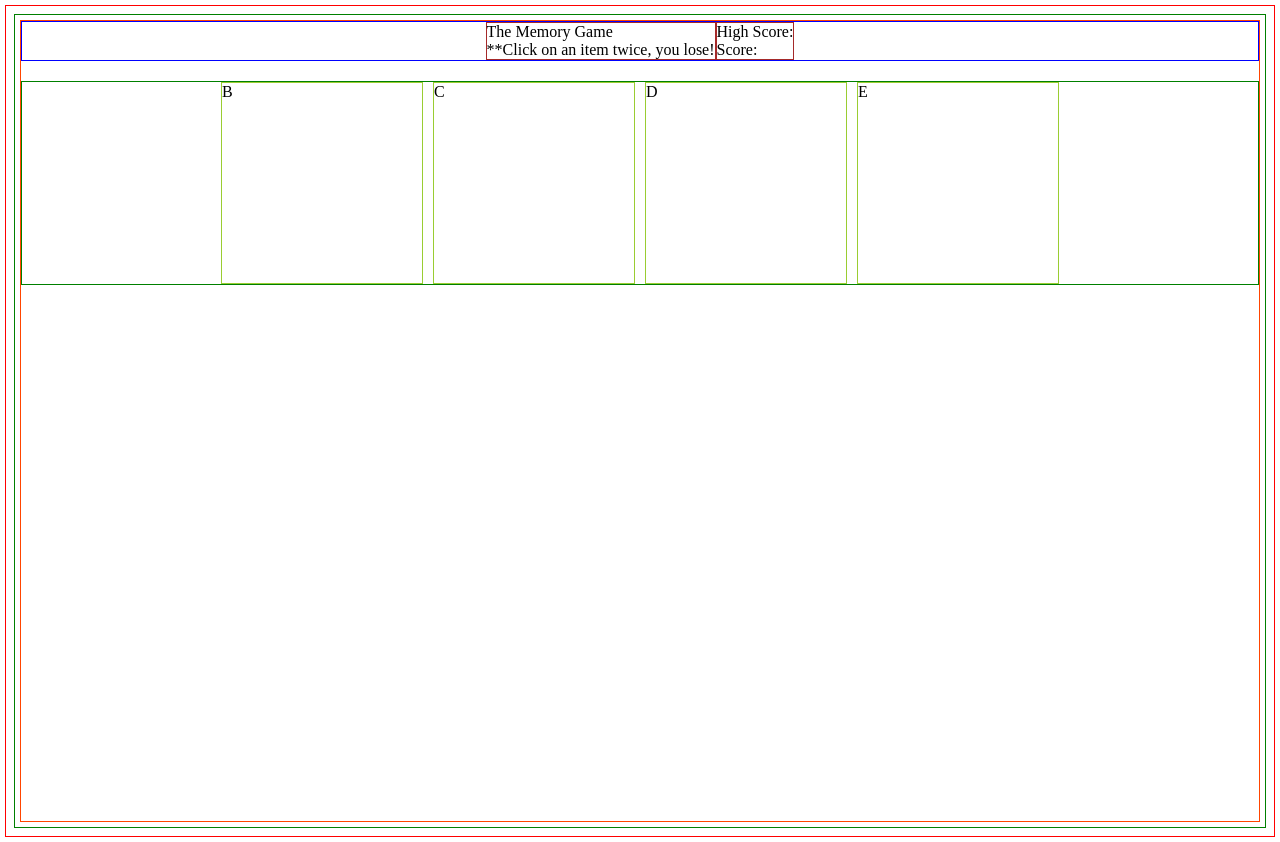
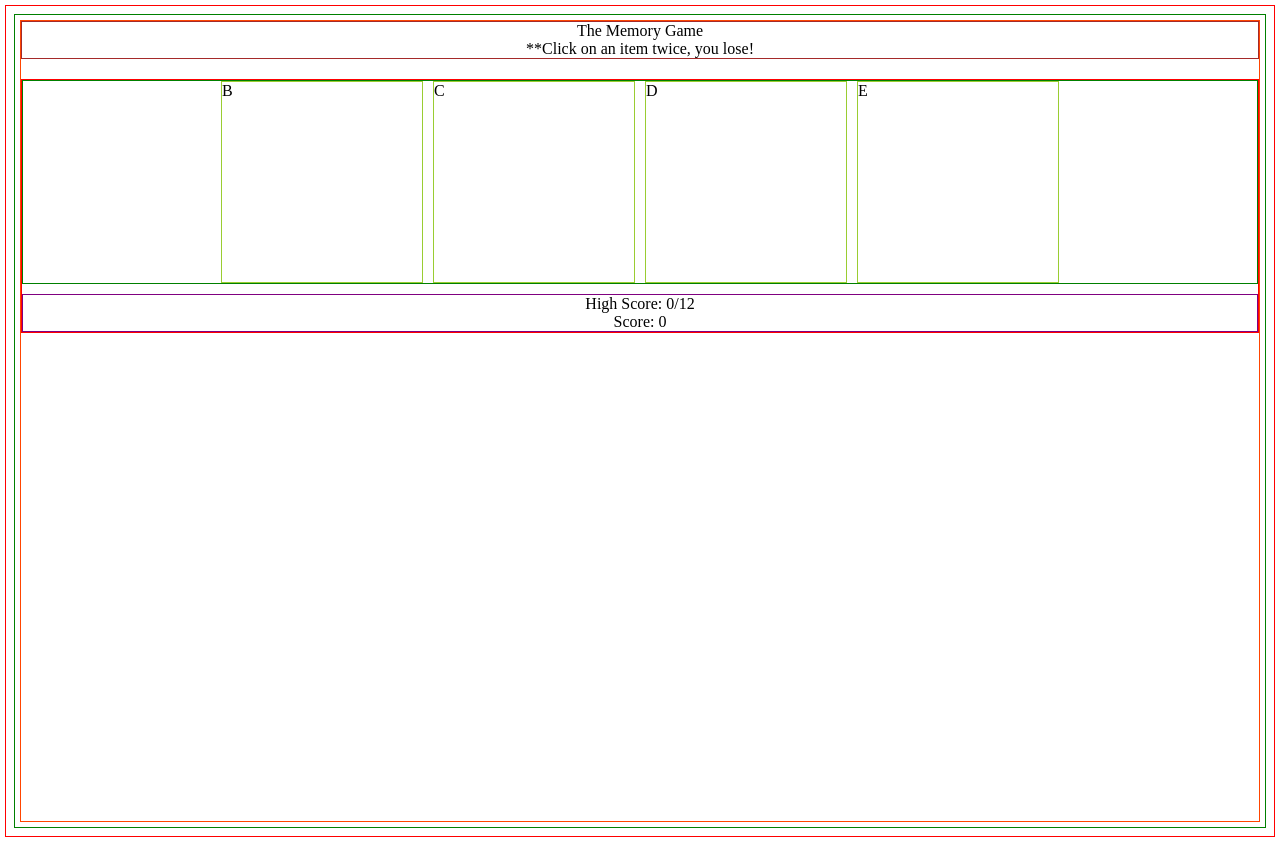
Before and after one commit to Mitadru47/TOP-Memory-Game, a React (Vite) app: page / in a window 1280 px wide. Built offline with nearby package versions, Linux system fonts and the light colour scheme.

Commit message:
Scorecard Logic

```diff
--- a/src/components/Grid.jsx
+++ b/src/components/Grid.jsx
@@ -20,6 +20,9 @@ function Grid(){
     const [gridData, setGridData] = React.useState([]);
     const [gameData, setGameData] = React.useState([]);
 
+    const [highScore, setHighScore] = React.useState(0);
+    const [score, setScore] = React.useState(0);
+
     useEffect(() => setGridData(choose_randomFour(data)), []);
 
     let failCount = 0;
@@ -32,6 +35,8 @@ function Grid(){
                 prevValue.push(event.target.innerText);
                 console.log(gameData);
 
+                setScore((prevValue) => prevValue+1);
+
             } else {
 
                 // Accounting for Double Mounting/Failure.
@@ -43,6 +48,12 @@ function Grid(){
                     console.log(event.target.innerText + " - Failed!");
 
                     prevValue = [];
+
+                    if(score>highScore){
+                        setHighScore(score);
+                    }
+
+                    setScore(0);
                 }
             }
 
@@ -53,12 +64,23 @@ function Grid(){
 
     return (
 
-        <div id="grid">
+        <div id="board">
 
-            <Card key="0" value={gridData[0]} handleClick={clickEvent} />
-            <Card key="1" value={gridData[1]} handleClick={clickEvent} />
-            <Card key="2" value={gridData[2]} handleClick={clickEvent} />
-            <Card key="3" value={gridData[3]} handleClick={clickEvent} />
+            <div id="grid">
+
+                <Card key="0" value={gridData[0]} handleClick={clickEvent} />
+                <Card key="1" value={gridData[1]} handleClick={clickEvent} />
+                <Card key="2" value={gridData[2]} handleClick={clickEvent} />
+                <Card key="3" value={gridData[3]} handleClick={clickEvent} />
+
+            </div>
+
+            <div id="scoreCard">
+
+                <div id="highScore">High Score: {highScore}/12</div>
+                <div id="score">Score: {score}</div>
+
+            </div>
 
         </div>
 
--- a/src/components/Header.jsx
+++ b/src/components/Header.jsx
@@ -1,4 +1,5 @@
 import "../styles/header.css";
+import React from "react";
 
 function Header(){
 
@@ -6,19 +7,8 @@ function Header(){
 
         <div id="header">
 
-            <div id="headerSideA">
-
-                <div id="heading">The Memory Game</div>
-                <div id="instruction">**Click on an item twice, you lose!</div>
-
-            </div>
-
-            <div id="headerSideB">
-
-                <div id="highScore">High Score:</div>
-                <div id="score">Score:</div>
-
-            </div>
+            <div id="heading">The Memory Game</div>
+            <div id="instruction">**Click on an item twice, you lose!</div>
 
         </div>
     );
--- a/src/styles/grid.css
+++ b/src/styles/grid.css
@@ -1,3 +1,13 @@
+#board{
+
+    border: 1px solid red;
+
+    display: flex;
+    flex-direction: column;
+
+    gap: 10px;
+}
+
 #grid{
 
     border: 1px solid green;
@@ -19,3 +29,14 @@
 .cards:hover{
     background-color: yellowgreen;
 }
+
+#scoreCard{
+
+    display: flex;
+    flex-direction: column;
+
+    justify-content: center;
+    align-items: center;
+
+    border: 1px solid purple;
+}
--- a/src/styles/header.css
+++ b/src/styles/header.css
@@ -4,17 +4,10 @@
     border: 1px solid blue;
 
     display: flex;
+    flex-direction: column;
+
+    align-items: center;
     justify-content: center;
-}
 
-#headerSideA{
-
-    /* width: 75%; */
     border: 1px solid brown;
 }
-
-#headerSideB{
-
-    /* width: 25%; */
-    border: 1px solid brown;
-}
```
